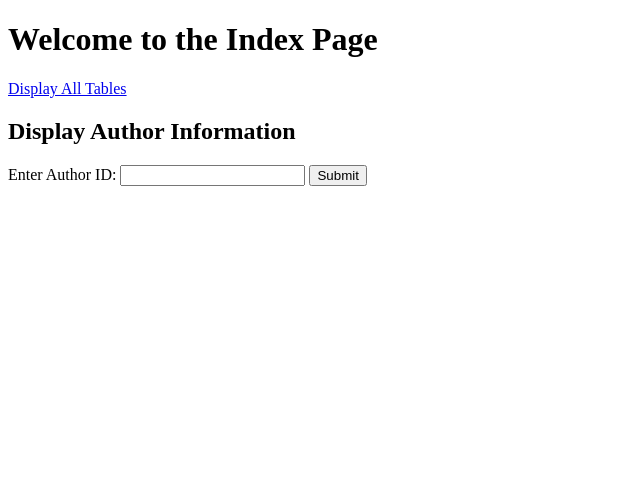
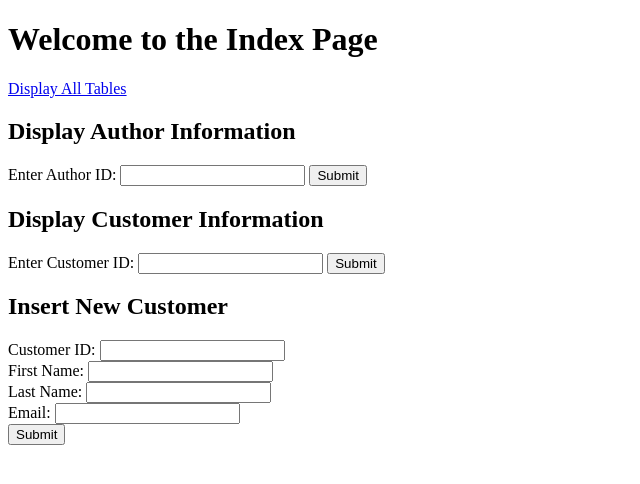
Before and after one commit to larakallas/433, a Flask app: page / in a window 1280 px wide. Shown: the top 484 px of the page, without its empty margins (0-640 px from the left). Run offline with Flask 3, Linux system fonts and the light colour scheme; some libraries are stand-ins or nearby versions.

Commit message:
Update index.html

```diff
--- a/Templates/index.html
+++ b/Templates/index.html
@@ -14,5 +14,28 @@
         <input type="text" id="author_id" name="author_id">
         <input type="submit" value="Submit">
     </form>
+
+    <h2>Display Customer Information</h2>
+    <form action="/search_customer" method="get">
+        <label for="customer_id">Enter Customer ID:</label>
+        <input type="text" id="customer_id" name="customer_id">
+        <input type="submit" value="Submit">
+    </form>
+    <h2>Insert New Customer</h2>
+    <form action="/insert_customer" method="POST">
+        <label for="customer_id">Customer ID:</label>
+        <input type="text" id="customer_id" name="customer_id" required><br>
+
+        <label for="first_name">First Name:</label>
+        <input type="text" id="first_name" name="first_name" required><br>
+
+        <label for="last_name">Last Name:</label>
+        <input type="text" id="last_name" name="last_name" required><br>
+
+        <label for="email">Email:</label>
+        <input type="email" id="email" name="email" required><br>
+
+        <input type="submit" value="Submit">
+    </form>
 </body>
 </html>
```
